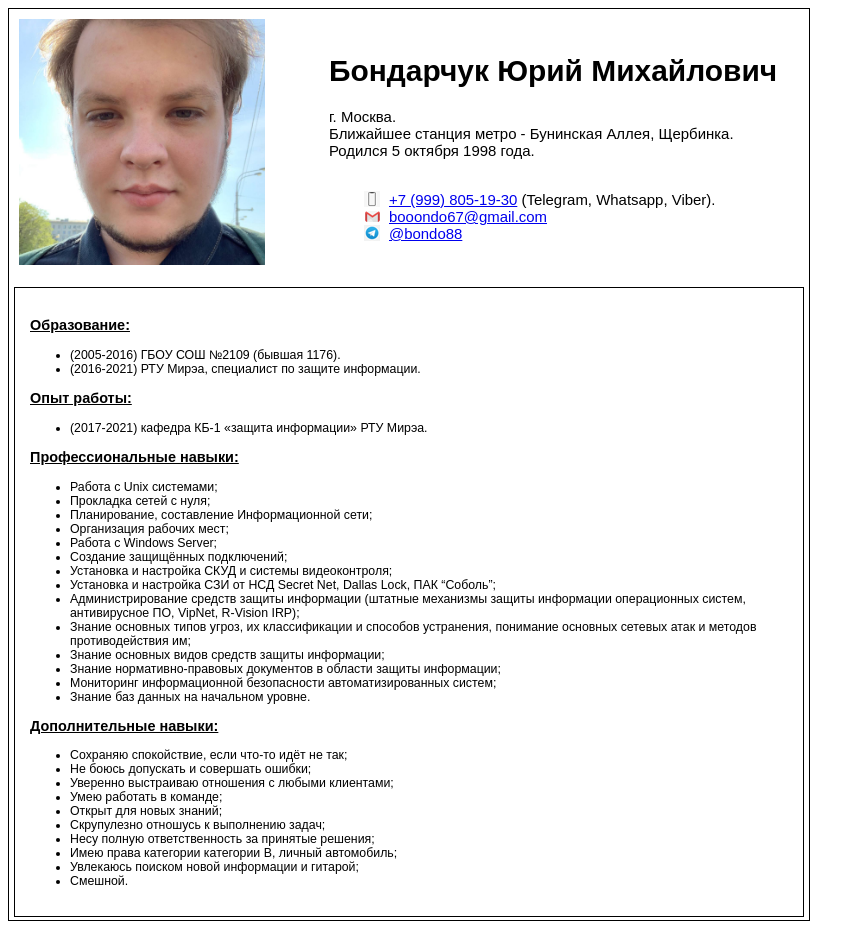
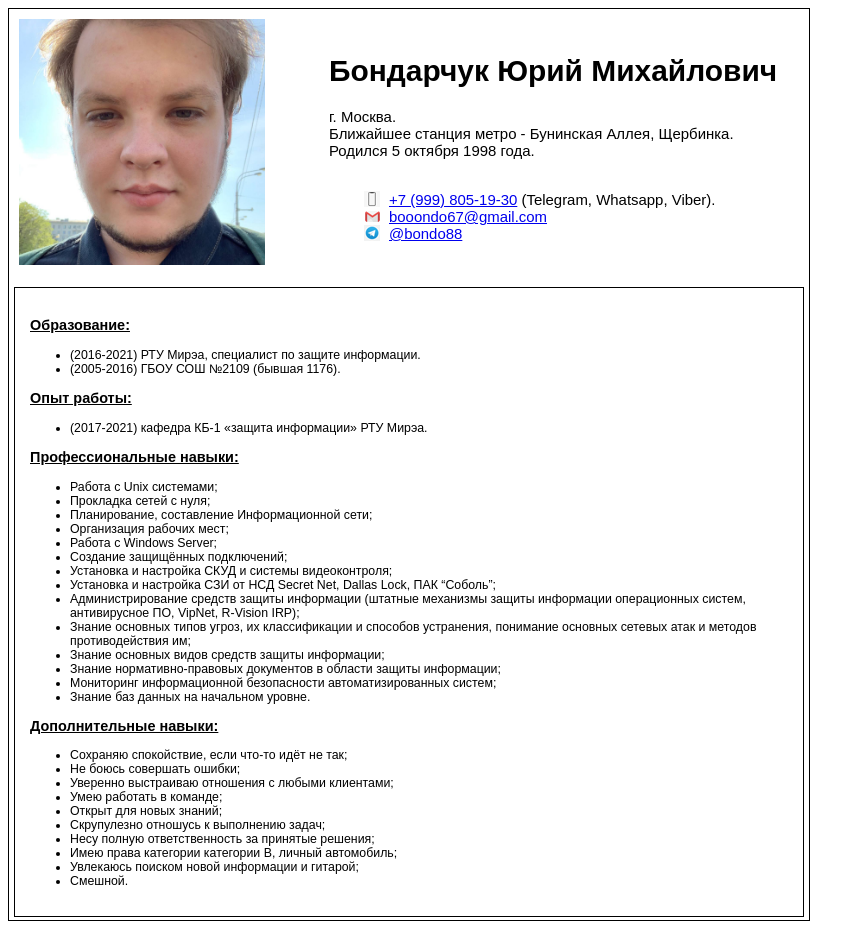
Before and after one commit to mrv0x7c7/bond_cv, a plain HTML site: page index.html in a window 1280 px wide. Shown: the whole page, without its empty margins (0-865 px from the left). Drawn offline with Linux system fonts and the light colour scheme.

Commit message:
reorder school and university, delete word допускать

```diff
--- a/index.html
+++ b/index.html
@@ -30,8 +30,8 @@
             <h3>Образование:</h3>
                 <p>
                     <ul>
+                        <li>(2016-2021) РТУ Мирэа, специалист по защите информации.</li>
                         <li>(2005-2016) ГБОУ СОШ №2109 (бывшая 1176).</li>
-                        <li>(2016-2021) РТУ Мирэа, специалист по защите информации.</li>
                     </ul>
                 </p>
             <h3>Опыт работы:</h3>
@@ -63,7 +63,7 @@
             <p>
                 <ul>
                     <li>Сохраняю спокойствие, если что-то идёт не так&semi;</li>
-                    <li>Не боюсь допускать и совершать ошибки&semi;</li>
+                    <li>Не боюсь совершать ошибки&semi;</li>
                     <li>Уверенно выстраиваю отношения с любыми клиентами&semi;</li>
                     <li>Умею работать в команде&semi;</li>
                     <li>Открыт для новых знаний&semi;</li>
```
